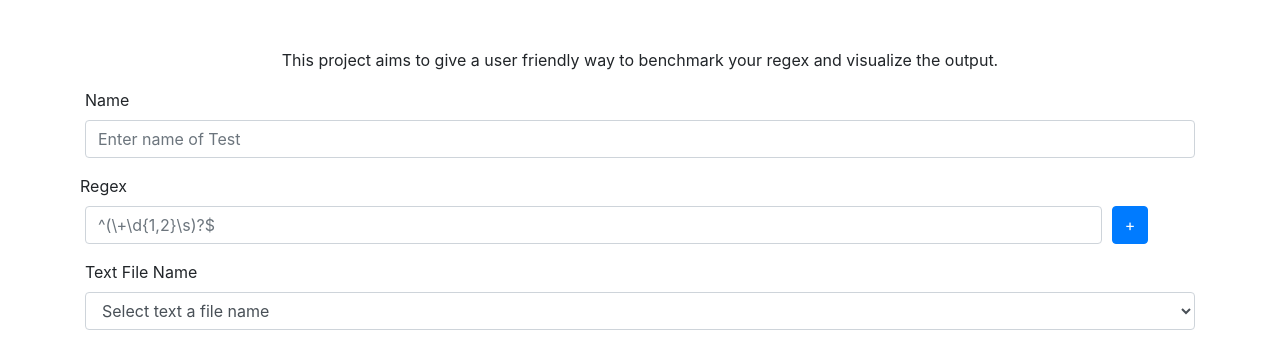
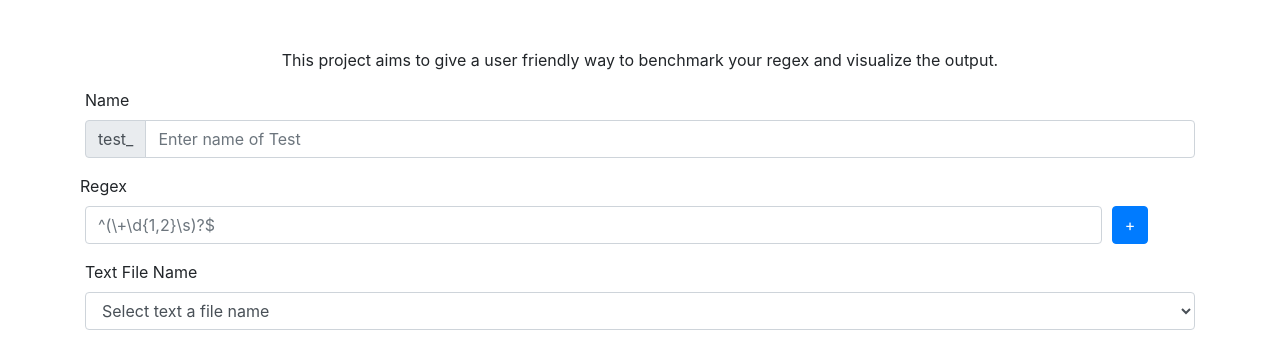
Before and after one commit to GraysonNocera/regex-benchmark, a Django app: page / in a window 1280 px wide. Shown: the part 152-499 px from the top of the page. Run offline with Django 4.2, Linux system fonts and the light colour scheme; some libraries are stand-ins or nearby versions.

Commit message:
Added filename saving and validation

```diff
--- a/benchmark_server/regex_ui/forms.py
+++ b/benchmark_server/regex_ui/forms.py
@@ -30,7 +30,7 @@
             'test_string_files': self.cleaned_data['test_string_files'],
             'engines': self.cleaned_data['engines'],
         }
-        return json.dumps(data, indent=4)
+        return json.dumps([data], indent=4)
 
     def from_json(json_data):
         if isinstance(json_data, dict):
--- a/benchmark_server/regex_ui/templates/regex_ui/landing.html
+++ b/benchmark_server/regex_ui/templates/regex_ui/landing.html
@@ -18,12 +18,43 @@
             output.</p>
         <form id="testForm" action="" method="post">
             {% csrf_token %}
+
+            <script type="text/javascript">
+                window.addEventListener("load", function () {
+                    showSelectedItems();
+                }, false);
+
+                document.getElementById('testForm').addEventListener('submit', function (event) {
+                    var textareaValue = document.getElementById('selectedItems').value.trim();
+                    if (textareaValue === '') {
+                        event.preventDefault();
+                        alert('Please select atleast one engine to run benchmark on.');
+                    }
+
+                    var testNameInput = document.getElementById('id_test_name');
+                    var regex = /^[a-zA-Z0-9-_]+$/;
+                    if (!regex.test(testNameInput.value)) {
+                        testNameInput.setCustomValidity('Invalid filename. Please enter a valid filename for the test.');
+                        event.preventDefault();
+                        this.reportValidity();
+                    }
+
+                });
+            </script>
+
             <div class="form-group">
                 <label for="id_test_name">Name</label>
-                <input type="text" class="form-control" name="name" id="id_test_name" placeholder="Enter name of Test"
-                    required value="{{ form.name.value|default_if_none:'' }}">
+
+                <div class="input-group">
+                    <div class="input-group-prepend">
+                        <div class="input-group-text">test_</div>
+                    </div>
+                    <input type="text" class="form-control" name="name" id="id_test_name"
+                        placeholder="Enter name of Test" required value="{{ form.name.value|default_if_none:'' }}">
+                </div>
+
+
             </div>
-
 
             <div class="form-group">
                 <script>
@@ -142,19 +173,6 @@
                         }
                     }
                 </script>
-                <script type="text/javascript">
-                    window.addEventListener("load", function () {
-                        showSelectedItems();
-                    }, false);
-
-                    document.getElementById('testForm').addEventListener('submit', function (event) {
-                        var textareaValue = document.getElementById('selectedItems').value.trim();
-                        if (textareaValue === '') {
-                            event.preventDefault();
-                            alert('Please select atleast one engine to run benchmark on.');
-                        }
-                    });
-                </script>
 
                 <textarea type="text" class="form-control" id="selectedItems" placeholder="No engines selected" rows="2"
                     disabled> </textarea>
--- a/benchmark_server/regex_ui/views.py
+++ b/benchmark_server/regex_ui/views.py
@@ -1,9 +1,14 @@
+import json
+import os
+
 from django.shortcuts import render
 from django.http import HttpResponse
 from django.shortcuts import render, redirect
 from django.http import HttpResponse
+
 from .forms import BenchmarkForm
 from .constants import ENGINES, AVAILABLE_TEXT_FILES, PROJECT_ROOT
+
 
 def landing_page(request):
     if request.method == 'POST':
@@ -11,7 +16,10 @@
 
         form = BenchmarkForm(request.POST)
         if form.is_valid():
-            print(form.to_json())
+            test_json = form.to_json()
+            # Save JSON to file
+            with open(os.path.join(PROJECT_ROOT, f'benchmarks/{form.cleaned_data["name"]}.json'), 'w') as file:
+                file.writelines([test_json])
             return redirect('.')  # Redirect to success page after form submission
     else:
         form = BenchmarkForm()
```
Also changed, not shown: run-benchmarks.py (+6 -7 lines), 1 other file.
